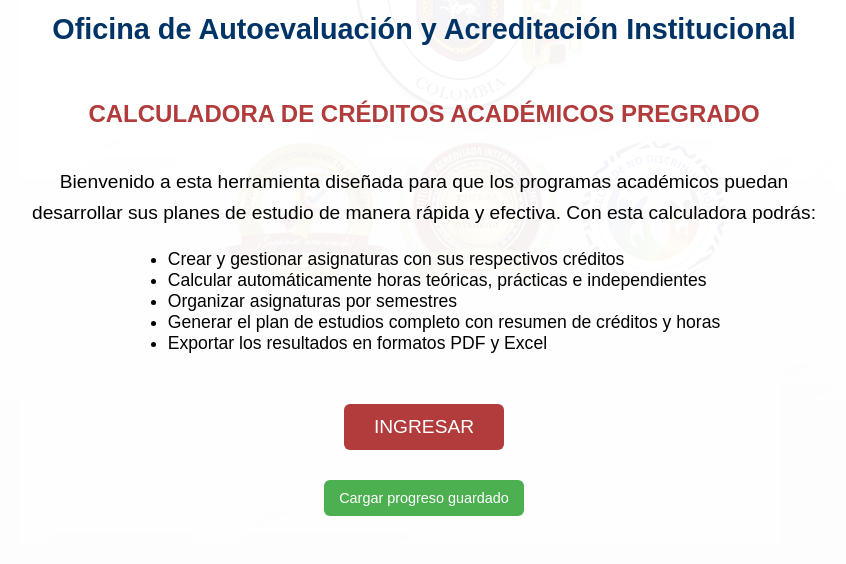
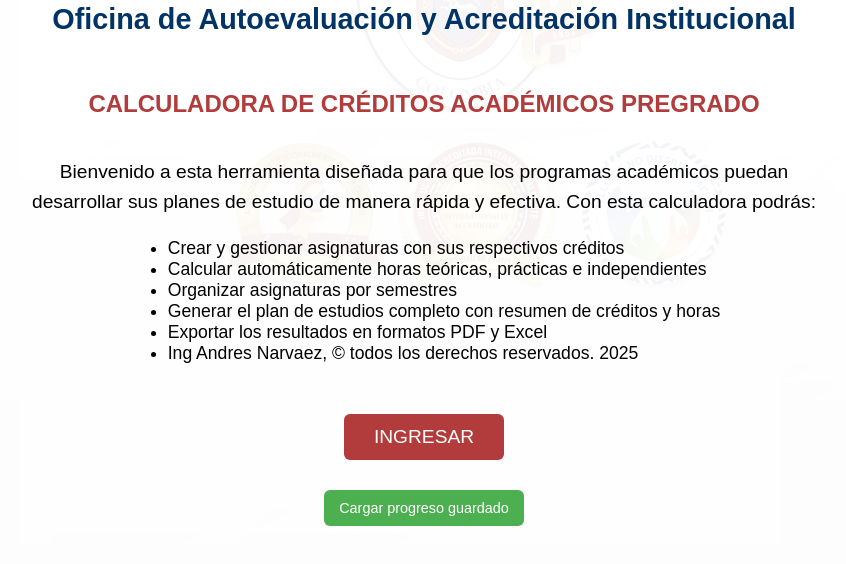
Before and after one commit to Razor922/MYPROYECT, a plain HTML site: page index.html in a window 1280 px wide. Shown: the part 206-770 px from the top of the page, without its empty margins (236-1082 px from the left). Drawn offline with Linux system fonts and the light colour scheme.

Commit message:
Update index.html

```diff
--- a/index.html
+++ b/index.html
@@ -403,6 +403,7 @@
     <li>Organizar asignaturas por semestres</li>
     <li>Generar el plan de estudios completo con resumen de créditos y horas</li>
     <li>Exportar los resultados en formatos PDF y Excel</li>
+    <li>Ing Andres Narvaez, &copy todos los derechos reservados. 2025</li>
   </ul>
 
   <button onclick="hideSplashScreen()">INGRESAR</button>
```
